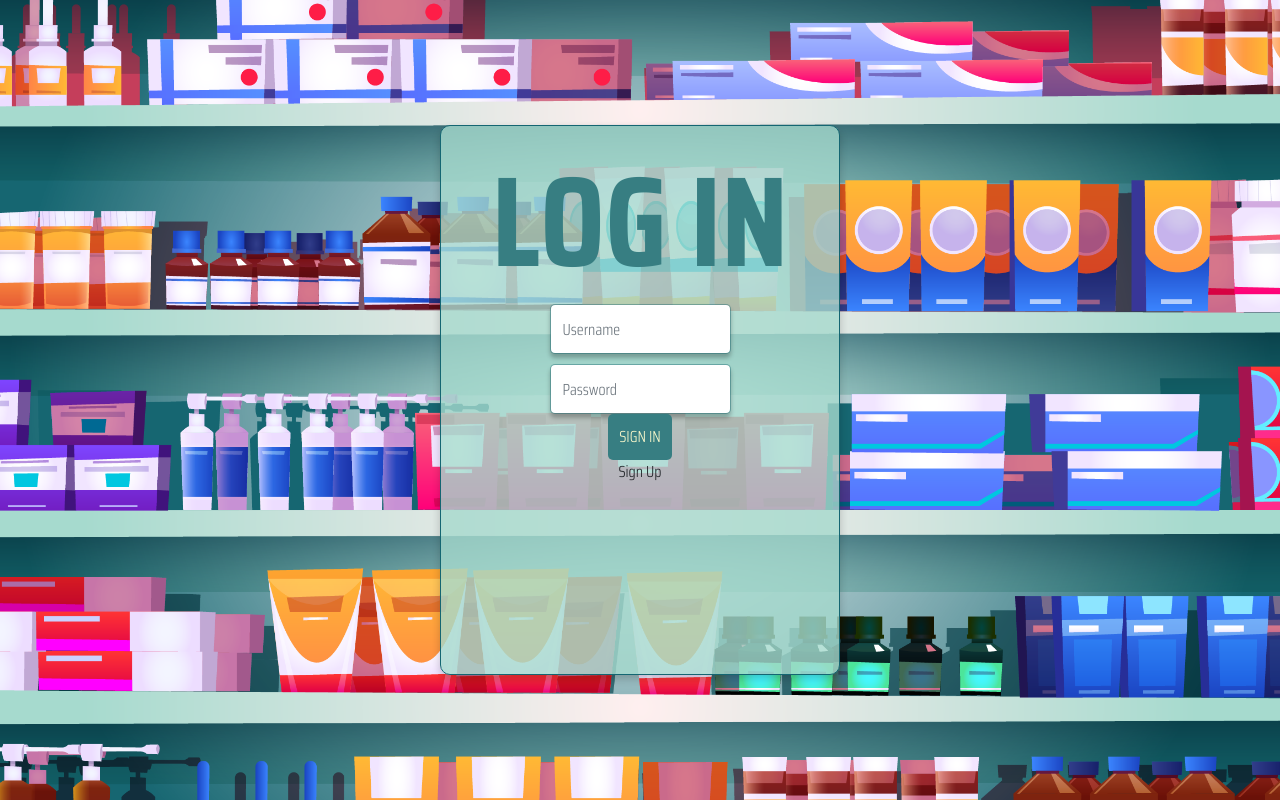
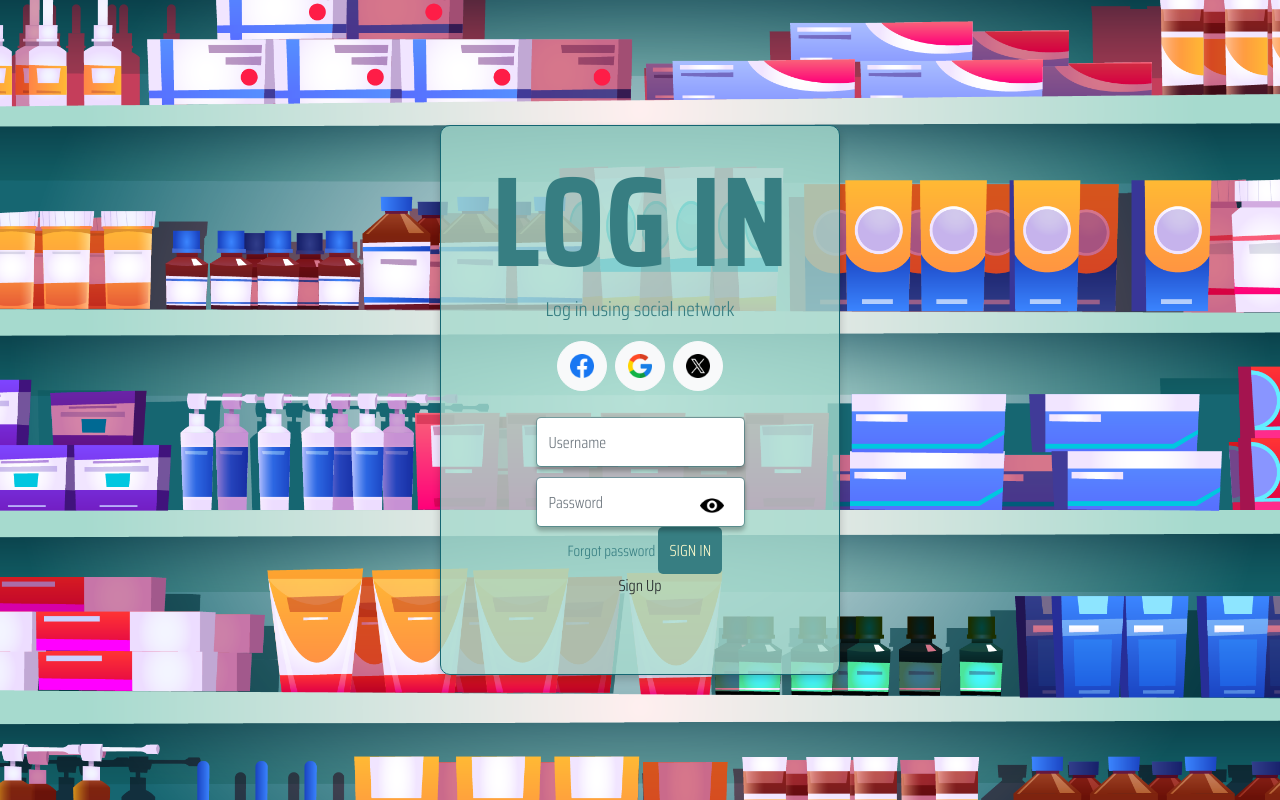
Before and after one commit to siarem/project-inasal, a PHP site: page / in a window 1280 px wide. Run offline with PHP 8.4, Linux system fonts and the light colour scheme.

Commit message:
Add files via upload

```diff
--- a/index.html
+++ b/index.html
@@ -56,6 +56,22 @@
         color: #377e82;
       }
 
+      .social-buttons .btn {
+        width: 50px;
+        height: 50px;
+        border-radius: 50%;
+        display: flex;
+        align-items: center;
+        justify-content: center;
+        padding: 0;
+      }
+
+      .social-buttons img {
+        width: 24px;
+        height: 24px;
+        background-size: cover;
+      }
+
       .form-control {
         width: 100%;
         height: 50px;
@@ -63,6 +79,15 @@
         border: 1px solid rgba(20, 102, 114, 0.4);
         box-shadow: 0px 4px 4px 0px rgba(0, 0, 0, 0.25);
         border-radius: 5px;
+      }
+
+      .forgot-password {
+        margin-top: 5px;
+        font-size: 15px;
+        color: #377e82;
+        margin-left: 10px;
+        text-decoration: none;
+        align-self: flex-start;
       }
 
       .sign-in-btn {
@@ -73,6 +98,14 @@
         border-radius: 5px;
         font-size: 1rem;
         cursor: pointer;
+      }
+
+      .sign-up {
+        display: block;
+        margin-top: 1rem;
+        font-size: 0.8rem;
+        color: #377e82;
+        text-decoration: none;
       }
 
       .signup-container {
@@ -103,6 +136,7 @@
         margin: 10px 0;
         border-radius: 5px;
         border: 1px solid rgba(20, 102, 114, 0.4);
+        box-shadow: 0px 4px 4px 0px rgba(0, 0, 0, 0.25);
       }
 
       .signup-container button {
@@ -114,54 +148,129 @@
         border-radius: 5px;
         cursor: pointer;
       }
+
+      .signup-container button:hover {
+        background-color: #31b0d5;
+      }
+
+      .signup-container .close-signup {
+        margin-top: 10px;
+        display: block;
+        color: #d9534f;
+        cursor: pointer;
+      }
+
+      /* Password container styles */
+      .password-container {
+        position: relative;
+        width: 100%;
+      }
+
+      .password-container input {
+        width: 100%;
+        padding-right: 40px; /* Space for the eye icon */
+      }
+
+      .password-container .toggle-password {
+        position: absolute;
+        right: 15px;
+        top: 55%;
+        transform: translateY(-50%);
+        background: none;
+        border: none;
+        cursor: pointer;
+        outline: none;
+      }
     </style>
   </head>
   <body class="d-flex justify-content-center align-items-center">
     <div class="login-container">
       <h2 class="login-heading text-center">LOG IN</h2>
+      <p class="social-text">Log in using social network</p>
+
+      <div class="social-buttons d-flex justify-content-center mb-3">
+        <button class="btn btn-light mr-2">
+          <img src="faceb.png" alt="Facebook" />
+        </button>
+        <button class="btn btn-light mr-2">
+          <img src="gogle.png" alt="Google" />
+        </button>
+        <button class="btn btn-light">
+          <img src="twitter.png" alt="Twitter" />
+        </button>
+      </div>
+
+      <!-- Updated Form Action -->
       <form action="login.php" method="POST">
-        <input
-          type="text"
-          class="form-control"
-          placeholder="Username"
-          name="username"
-          required
-        />
+        <input type="text" class="form-control" placeholder="Username" name="user_name" required />
+
+        <div class="password-container">
           <input
             type="password"
             class="form-control"
             placeholder="Password"
+            id="password"
             name="password"
             required
           />
+          <button type="button" class="toggle-password">
+            <img
+              src="eye.png"
+              alt="Toggle Password"
+              id="togglePassword"
+              style="width: 24px; height: 24px"
+            />
+          </button>
+        </div>
+
+        <a href="#" class="forgot-password">Forgot password</a>
         <button type="submit" class="sign-in-btn">SIGN IN</button>
       </form>
+
       <span class="signup-link">Sign Up</span>
     </div>
 
     <div class="signup-container">
       <h2>SIGN UP</h2>
+
+      <!-- Updated Form Action -->
       <form action="submit.php" method="POST">
         <input type="text" name="username" placeholder="Username" required />
         <input type="email" name="email" placeholder="Email" required />
-        <input
-          type="password"
-          name="password"
-          placeholder="Password"
-          required
-        />
+        <input type="password" name="password" placeholder="Password" required />
         <button type="submit">Sign Up</button>
       </form>
+
       <span class="close-signup">Close</span>
     </div>
 
     <script>
-      document.querySelector(".signup-link").addEventListener("click", () => {
-        document.querySelector(".signup-container").style.display = "block";
+      const signupLink = document.querySelector(".signup-link");
+      const signupContainer = document.querySelector(".signup-container");
+      const closeSignup = document.querySelector(".close-signup");
+
+      signupLink.addEventListener("click", () => {
+        signupContainer.style.display = "block";
       });
-      document.querySelector(".close-signup").addEventListener("click", () => {
-        document.querySelector(".signup-container").style.display = "none";
+
+      closeSignup.addEventListener("click", () => {
+        signupContainer.style.display = "none";
+      });
+
+      document
+        .getElementById("togglePassword")
+        .addEventListener("click", function () {
+          const passwordField = document.getElementById("password");
+          const type =
+            passwordField.getAttribute("type") === "password"
+              ? "text"
+              : "password";
+          passwordField.setAttribute("type", type);
+
+          // Change icon depending on the type
+          this.src = type === "password" ? "eye.png" : "eye.png";
         });
     </script>
-  </body>
-</html>
+    <script src="https://code.jquery.com/jquery-3.5.1.slim.min.js"></script>
+    <script src="https://cdn.jsdelivr.net/npm/bootstrap@4.5.2/dist/js/bootstrap.bundle.min.js"></script>
+  </body
```
Also changed, not shown: db_connect.php (added, +15 -0 lines), login.php (+32 -13 lines), submit.php (+31 -19 lines). Lines whose indentation alone changed are shown as unchanged.
